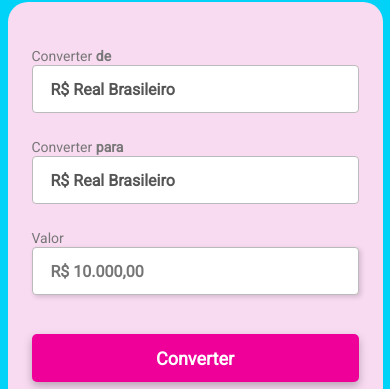
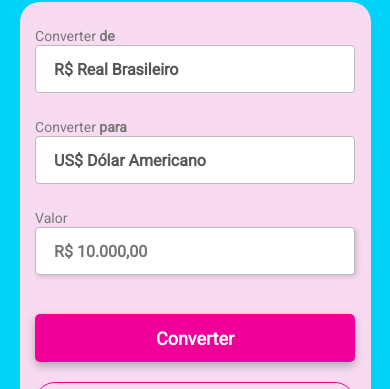
Before and after one commit to pinkjazz/Conversor-de-moedas-DevClub, a plain HTML site: page index.html in a window 390 px wide. Shown: the part 336-725 px from the top of the page. Drawn offline with Linux system fonts and the light colour scheme.

Commit message:
mudei a posição do select de conversão (real), responsivo

```diff
--- a/index.html
+++ b/index.html
@@ -29,11 +29,11 @@
         <label>
             Converter <b>para</b>
             <select class="currency-select" id="to-currency" name="to-currency">
-                <option value="real">R$ Real Brasileiro</option>
                 <option value="dolar">US$ Dólar Americano</option>
                 <option value="euro">€ Euro</option>
                 <option value="libra">£ Libra Esterlina</option>
                 <option value="bitcoin">₿ Bitcoin</option>
+                <option value="real">R$ Real Brasileiro</option>
             </select>
         </label>
 
--- a/styles.css
+++ b/styles.css
@@ -120,3 +120,20 @@ font-weight: 700;
     width: 44px; /* ajuste conforme necessário */
     height: auto;
 }
+
+@media screen and (max-width: 500px) {
+
+
+  main {
+    width: 90%;
+    max-width: 100vw;
+    margin: 0 auto 20px;
+    padding: 24px 4vw 16px;
+  }
+
+  button {
+    width: 100%;
+    max-width: 100%;
+    margin: 15px auto 20px;
+  }
+}
```
